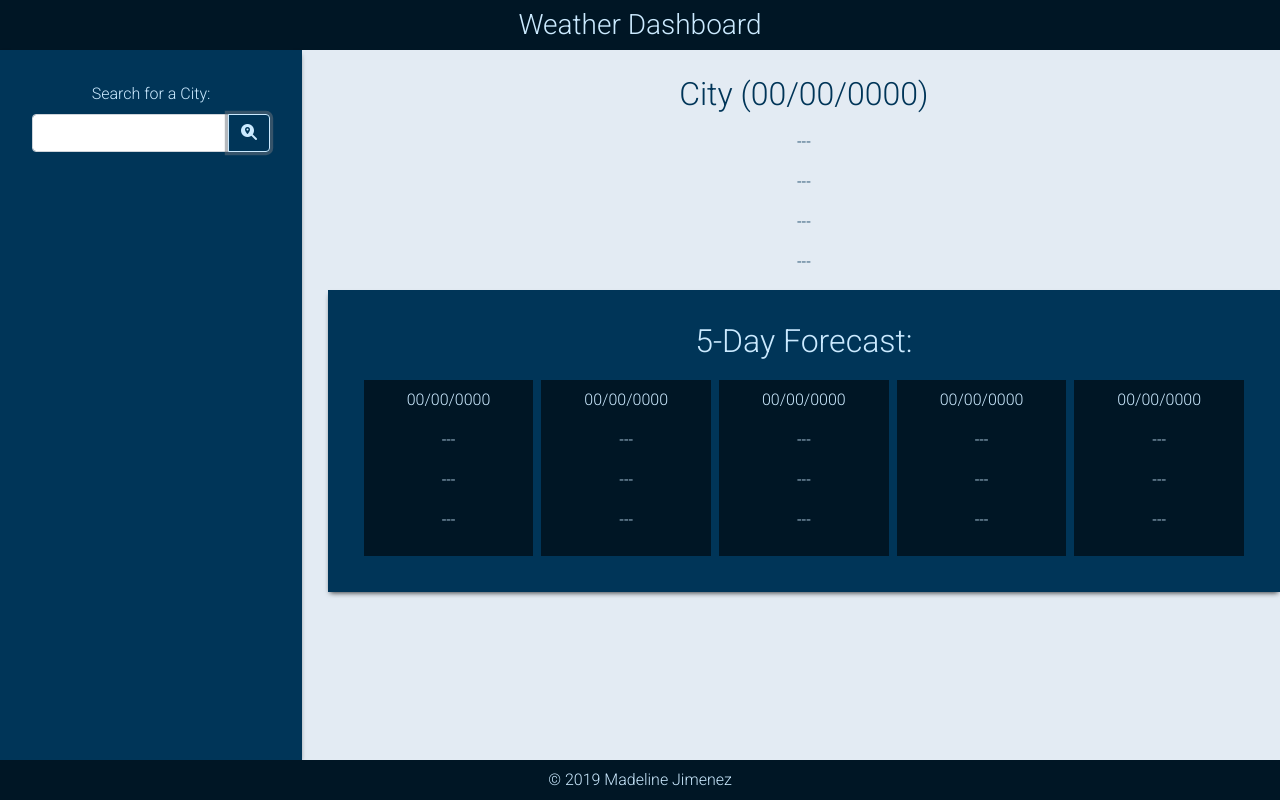
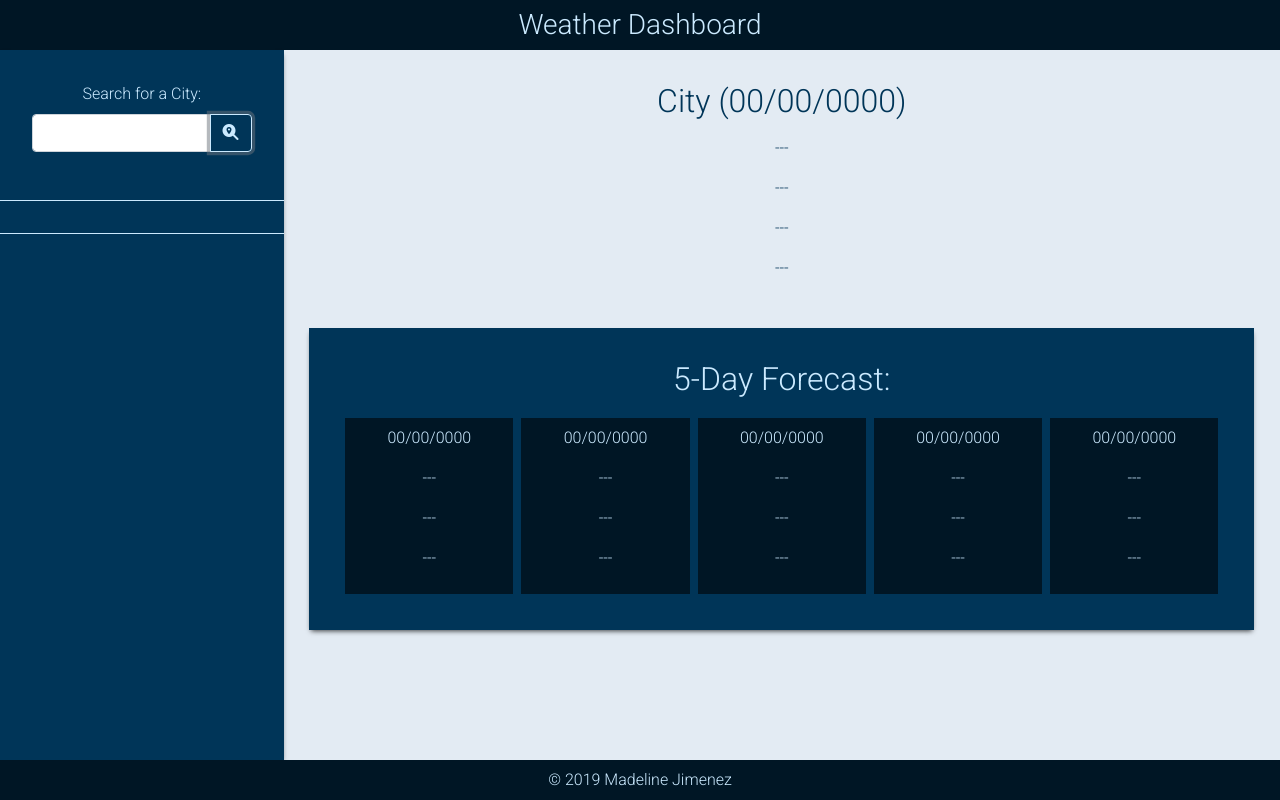
Before and after one commit to mijimenez/bootcamp_weather_dashboard, a plain HTML site: page index.html in a window 1280 px wide. Both pictures are taken after a click on the button 249 px from the left and 132 px from the top of the page. Drawn offline with nearby package versions, Linux system fonts and the light colour scheme; no server answers.

Commit message:
Add city links to list

```diff
--- a/assets/js/script.js
+++ b/assets/js/script.js
@@ -1,5 +1,32 @@
 var APIKey = "f954ed6275dcbf562c6fb2740dba1913";
-var cityName = "Richmond";
+var cityName = "";
+var savedCities = [];
+
+
+// Function for displaying searched cities
+function renderCities() {
+    $("#cityHistory").empty();
+
+    // Loop through the array of cities entered, then generate list items for each city in the array
+    for (var i = 0; i < savedCities.length; i++) {
+        var newCity = $("<a>");
+        newCity.text(savedCities[i]);
+        newCity.attr('data-name', savedCities[i]);
+        newCity.attr("href", "#");
+        $("#cityHistory").append(newCity);
+    }
+}
+
+
+
+// This function handles events where the search button is clicked
+$(".search-button").on("click", function(event) {
+    event.preventDefault();
+
+    cityName = $("#cityInput").val().trim();
+
+    savedCities.push(cityName);
+
 
     // Here we are building the URL we need to query the database for current weather.
     var queryURLWeather = "https://api.openweathermap.org/data/2.5/weather?q=" + cityName + "&appid=" + APIKey;
@@ -27,3 +54,9 @@ $.ajax({
             console.log(queryURLFiveDay);
             console.log(response);
         });
+
+    renderCities();
+});
+
+// Calling the renderButtons function to display the initial list of cities
+renderCities();
--- a/assets/sass/style.scss
+++ b/assets/sass/style.scss
@@ -113,14 +113,16 @@ $c-bg: #e3ebf3;
     main {
         min-height: auto;
         .wrapper {
-            @include center(100%, $mq-xxLarge);
+            // @include center(100%, $mq-xxLarge);
             height: 100%;
             .city-search {
                 @include box-shadow;
                 background-color: $c-darkBlue;
-                padding: 2em;
-                label {
-                    display: block;
+                form {
+                    padding: 2em;
+                    label {
+                        display: block;
+                    }
                 }
                 @media (min-width: $mq-medium) {
                     width: 30%;
@@ -130,15 +132,28 @@ $c-bg: #e3ebf3;
                     color: $c-lightBlue;
                     border-color: $c-lightBlue;
                 }
+                #cityHistory {
+                    a {
+                        display: block;
+                        padding: 1em;
+                        border-top: thin solid $c-lightBlue;
+                        @media (min-width: $mq-medium) {
+                            &:last-child {
+                                border-bottom: thin solid $c-lightBlue;
+                            }
+                        }
+                    }
+                }
             }
             .city-forecast {
                 margin: 2% 0;
                 @media (min-width: $mq-medium) {
                     width: 100%;
-                    margin-left: 2%;
+                    margin: 0 2%;
                 }
                 #currentWeather {
                     color: $c-darkBlue;
+                    padding: 2em 0;
                 }
                 #dailyForecast {
                     background-color: $c-darkBlue;
--- a/index.html
+++ b/index.html
@@ -22,15 +22,15 @@
                     <fieldset>
                         <label for="city-search">Search for a City:</label>
                         <div class="input-group mb-3">
-                            <input type="text" class="form-control" aria-describedby="button-addon2">
+                            <input type="text" class="form-control"  id="cityInput" aria-describedby="button-addon2">
                             <div class="input-group-append">
-                                <button class="btn btn-outline-secondary" type="button" id="button-addon2"><i class="fas fa-search-location"></i></button>
+                                <button class="search-button btn btn-outline-secondary" type="button" id="button-addon2"><i class="fas fa-search-location"></i></button>
                             </div>
                         </div>
                     </fieldset>
                 </form>
-                <ul id="cityHistory">
-                </ul>
+                <div id="cityHistory">
+                </div>
             </div>
             <div class="city-forecast">
                 <div id="currentWeather">
```
Also changed, not shown: assets/css/style.css, 1 other file. Lines whose indentation alone changed are shown as unchanged.
